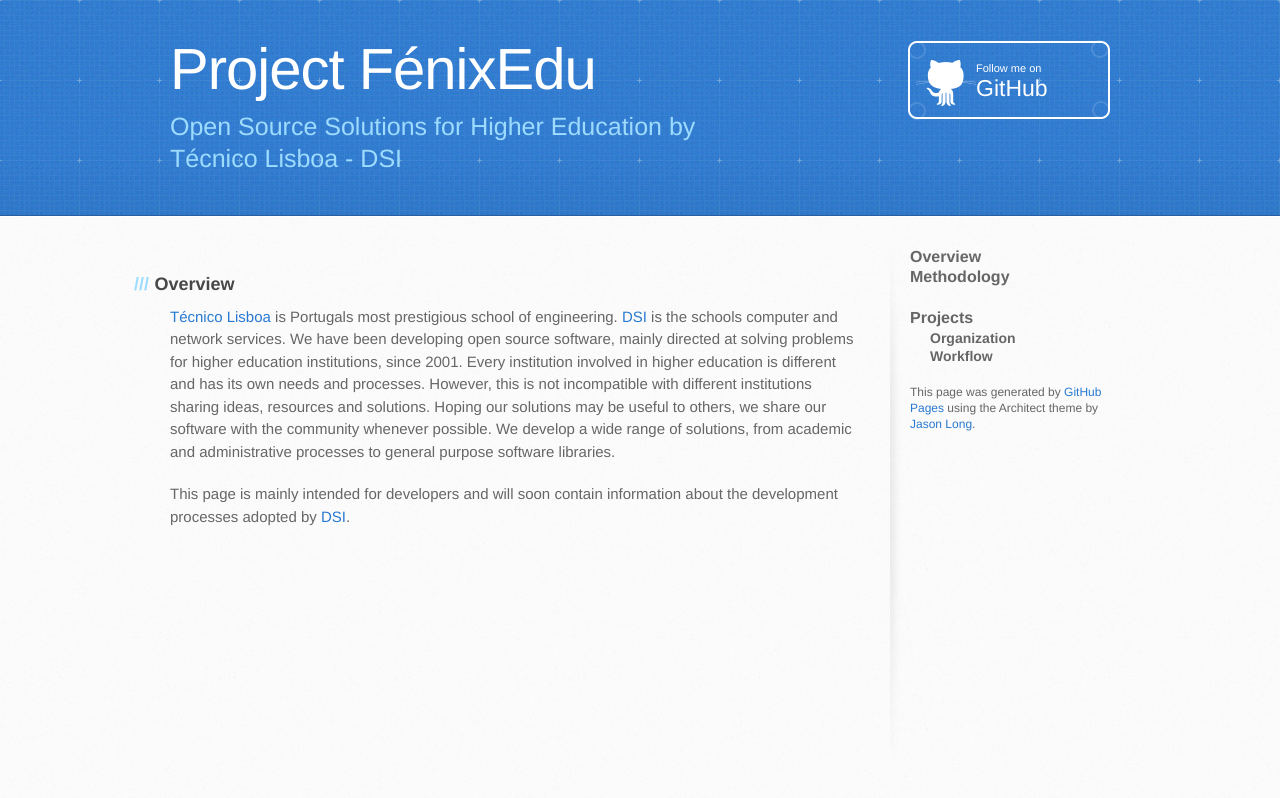
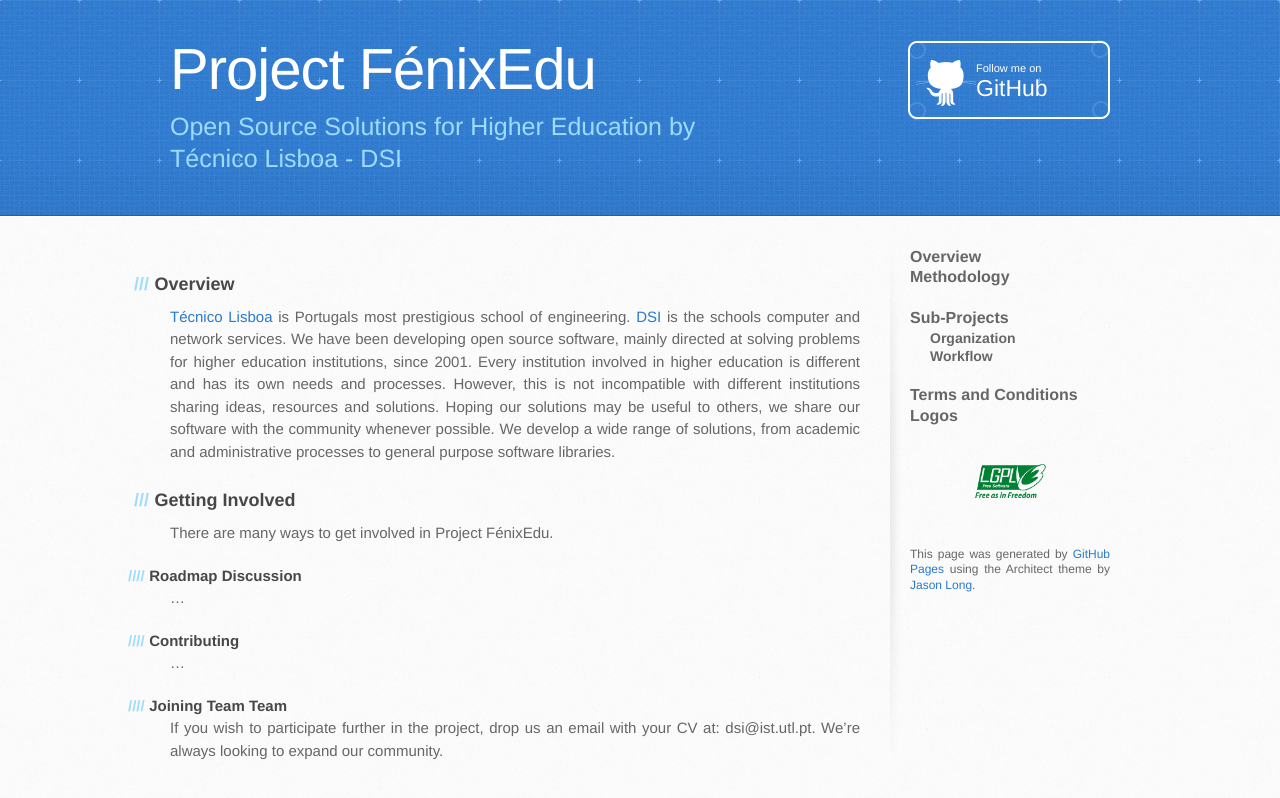
Before and after one commit to FenixEdu/fenixedu.github.io, a Jekyll site: the page built from index.md, in a window 1280 px wide. Shown: the top 798 px of the page. Built offline with Jekyll 4.4.1, drawn with Linux system fonts in a browser that asks for light colours.

Commit message:
Added more content: terms, logos and seeded getting involved information. Tweaked some presentation details.

```diff
--- a/_layouts/page.html
+++ b/_layouts/page.html
@@ -32,7 +32,7 @@
                     </ul>
 
                     <ul>
-                        <li>Projects</li>
+                        <li>Sub-Projects</li>
                         <li>
                             <ul>
                                 <li><a href="http://ist-dsi.github.io/organization">Organization</a></li>
@@ -40,6 +40,15 @@
                             </ul>
                         </li>
                     </ul>
+
+                    <ul>
+                        <li><a href="terms.html">Terms and Conditions</a></li>
+                        <li><a href="logos.html">Logos</a></li>
+                    </ul>
+
+                    <p style="text-align: center;">
+                        <img title="LGPL Version 3 Logo" alt="LGPL Version 3" src="images/lgpl3.png" width="75" height="75">
+                    </p>
 
                     <p>
                         This page was generated by <a href="pages.github.com">GitHub Pages</a> using the Architect theme by <a href="http://twitter.com/jasonlong">Jason Long</a>.
--- a/index.md
+++ b/index.md
@@ -15,8 +15,27 @@ with the community whenever possible. We develop a wide range of solutions,
 from academic and administrative processes to general purpose software
 libraries.
 
-This page is mainly intended for developers and will soon contain information
-about the development processes adopted by [DSI][DSI].
+
+### Getting Involved
+
+There are many ways to get involved in Project FénixEdu.
+
+
+#### Roadmap Discussion
+
+...
+
+
+#### Contributing
+
+...
+
+
+#### Joining Team Team
+
+If you wish to participate further in the project, drop us an email with your CV at: dsi@ist.utl.pt. We're always looking to expand our community.
+
+
 
 [Técnico Lisboa]: http://www.ist.utl.pt/
 [DSI]: http://dsi.ist.utl.pt/
--- a/stylesheets/stylesheet.css
+++ b/stylesheets/stylesheet.css
@@ -329,6 +329,7 @@ h6:before {
 
 p {
   margin-bottom: 20px;
+  text-align: justify;
 }
 
 a {
```
Also changed, not shown: logos.md (added, +18 -0 lines), terms.md (added, +30 -0 lines), images/blue_fenix.png (added), images/fenix_onblack.gif (added), images/lgpl3.png (added), images/logo-fenix.gif (added).
